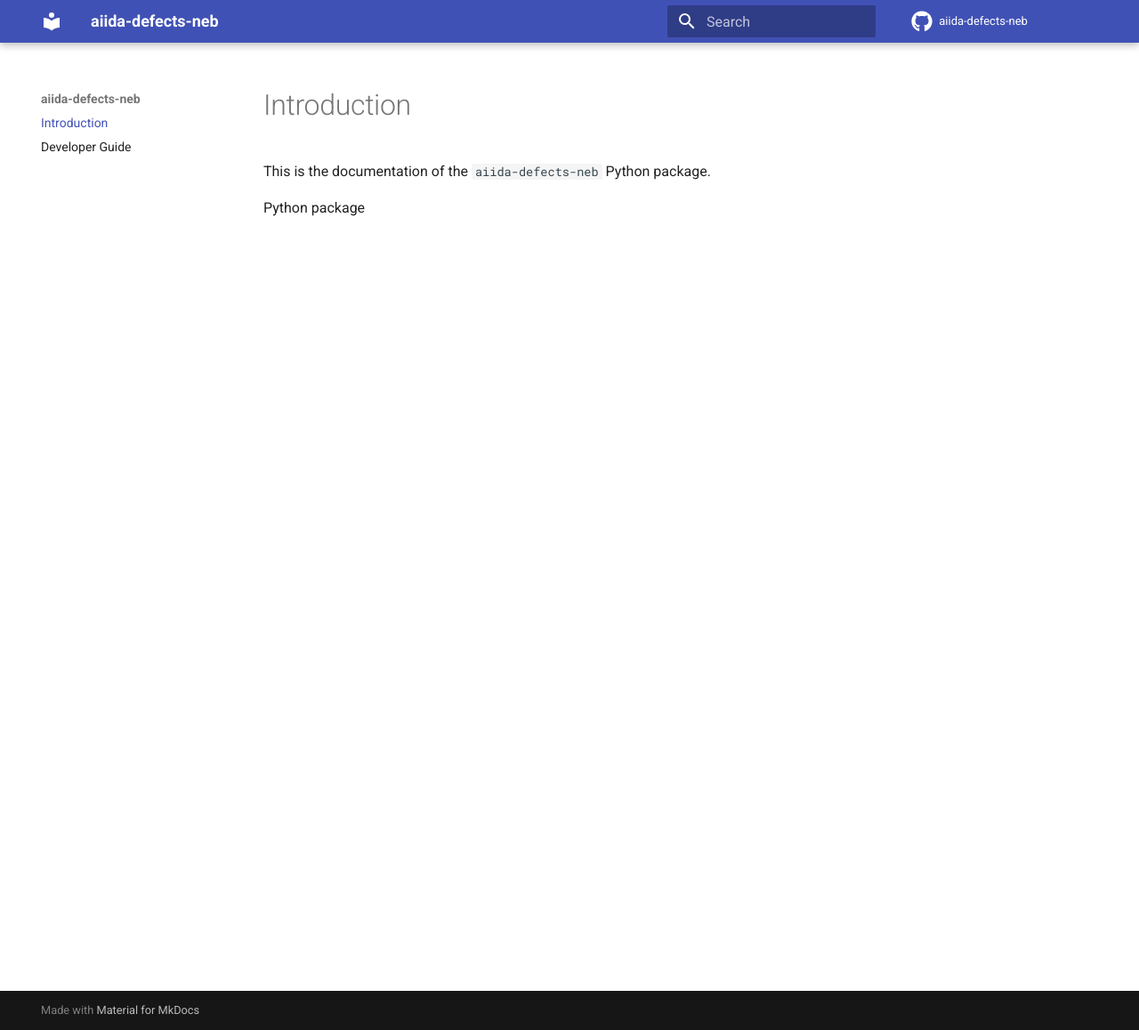
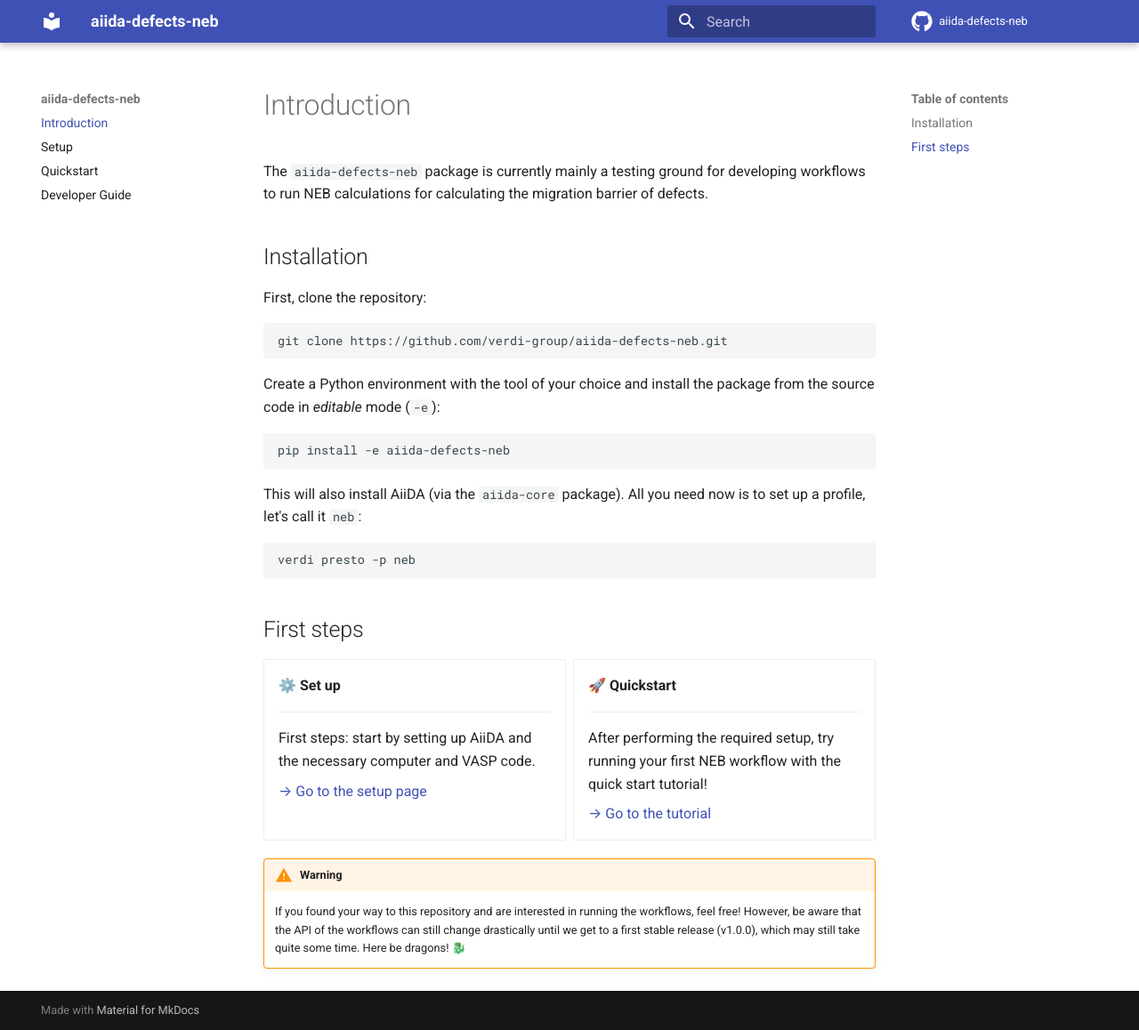
Before and after one commit to verdi-group/aiida-defects-neb, an MkDocs documentation site: the page built from docs/index.md, in a window 1280 px wide and 1158 px high. Shown: the whole window at 89% size. Built offline with MkDocs 1.6.1 and Material for MkDocs 9.7.7, drawn with Linux system fonts in a browser that asks for light colours; comment, search, counter and statistics services are not loaded.

Commit message:
📚 Setup: add first version of install/setup instructions

````diff
--- a/docs/index.md
+++ b/docs/index.md
@@ -1,5 +1,53 @@
 # Introduction
 
-This is the documentation of the `aiida-defects-neb` Python package.
+The `aiida-defects-neb` package is currently mainly a testing ground for developing workflows to run NEB calculations for calculating the migration barrier of defects.
 
-Python package
+## Installation
+
+First, clone the repository:
+
+```
+git clone https://github.com/verdi-group/aiida-defects-neb.git
+
+```
+
+Create a Python environment with the tool of your choice and install the package from the source code in _editable_ mode (`-e`):
+
+```
+pip install -e aiida-defects-neb
+```
+
+This will also install AiiDA (via the `aiida-core` package).
+All you need now is to set up a profile, let's call it `neb`:
+
+```
+verdi presto -p neb
+```
+
+## First steps
+
+<div class="grid cards" markdown>
+
+-   ⚙️ **Set up**
+
+    ---
+
+    First steps: start by setting up AiiDA and the necessary computer and VASP code.
+
+    [→ Go to the setup page](setup.md)
+
+-   🚀 **Quickstart**
+
+    ---
+
+    After performing the required setup, try running your first NEB workflow with the quick start tutorial!
+
+    [→ Go to the tutorial](quickstart.md)
+
+</div>
+
+!!! warning
+
+    If you found your way to this repository and are interested in running the workflows, feel free!
+    However, be aware that the API of the workflows can still change drastically until we get to a first stable release (v1.0.0), which may still take quite some time.
+    Here be dragons! 🐉
--- a/mkdocs.yml
+++ b/mkdocs.yml
@@ -12,3 +12,11 @@ markdown_extensions:
   - pymdownx.superfences
   - pymdownx.tabbed:
       alternate_style: true
+  - attr_list
+  - md_in_html
+
+nav:
+  - index.md
+  - setup.md
+  - quickstart.md
+  - developer.md
````
Also changed, not shown: docs/quickstart.md (added, +1 -0 lines), docs/setup.md (added, +162 -0 lines).
